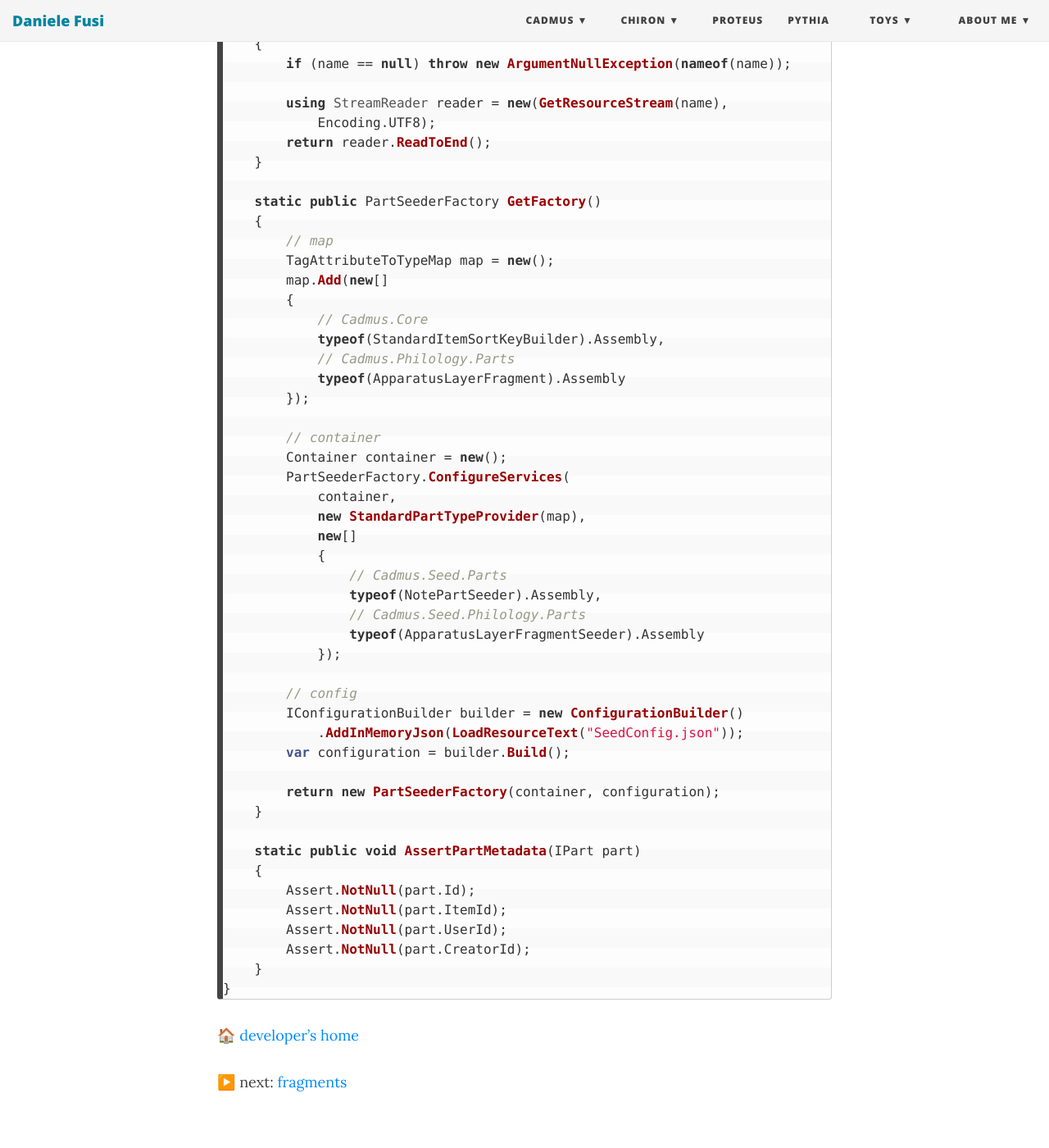
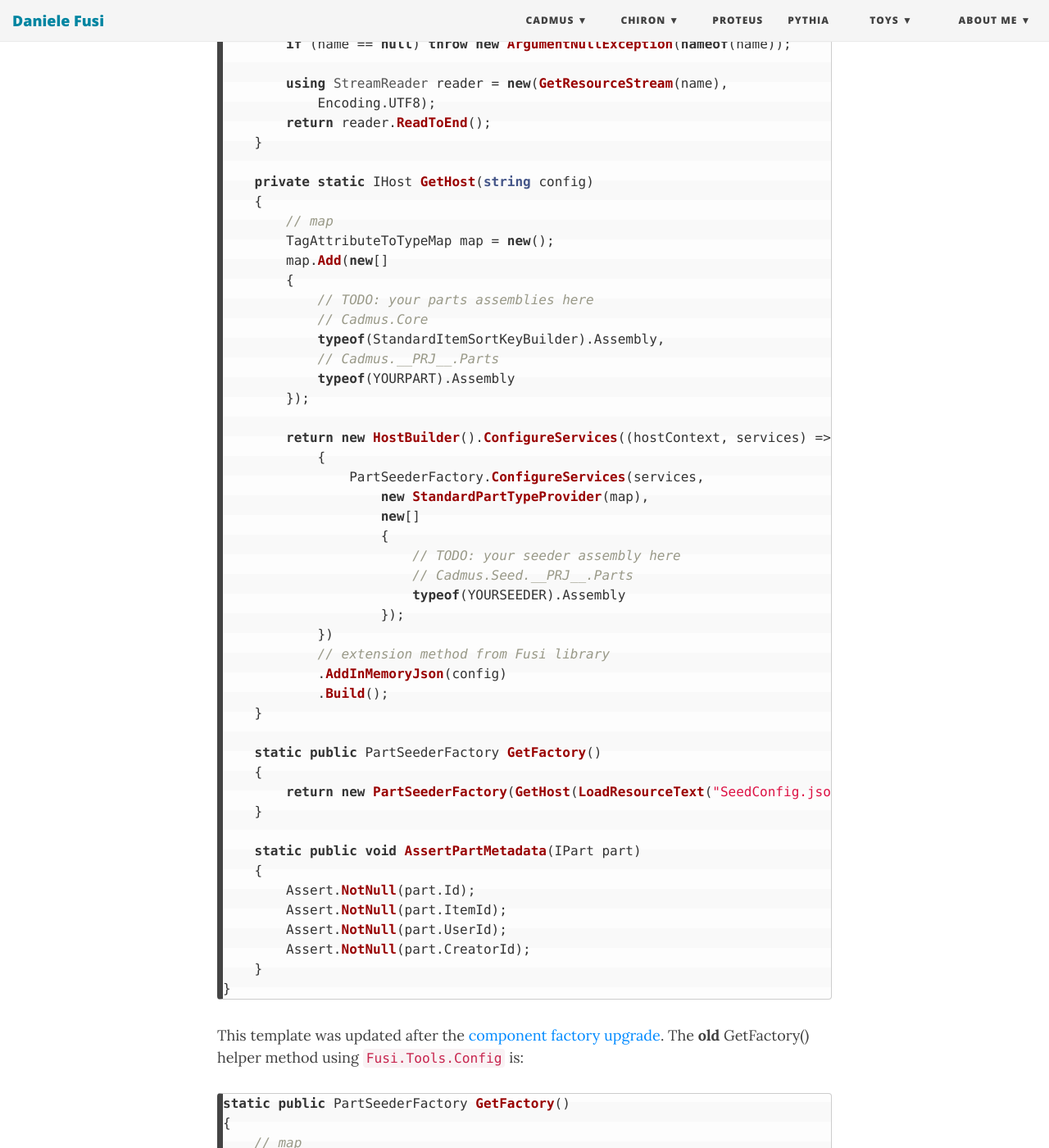
Before and after one commit to Myrmex/overview, a Jekyll site: the page built from cadmus/dev/backend/part-seeders.md, in a window 1280 px wide and 1400 px high, scrolled down 5862 px. Shown: the whole window at 82% size. Built offline with Jekyll 4.4.1, drawn with Linux system fonts in a browser that asks for light colours; nearby versions of some CDN libraries; some of the changed text lies outside the part shown.

Commit message:
Update part-seeders.md

````diff
--- a/cadmus/dev/backend/part-seeders.md
+++ b/cadmus/dev/backend/part-seeders.md
@@ -205,10 +205,9 @@ Sample `TestHelper`:
 ```cs
 using Cadmus.Core;
 using Cadmus.Core.Config;
-using Cadmus.Pura.Parts;
+using Cadmus.__PRJ__.Parts;
 using Fusi.Microsoft.Extensions.Configuration.InMemoryJson;
 using Microsoft.Extensions.Configuration;
-using SimpleInjector;
 using System;
 using System.IO;
 using System.Reflection;
@@ -224,7 +223,7 @@ static internal class TestHelper
         if (name == null) throw new ArgumentNullException(nameof(name));
 
         return Assembly.GetExecutingAssembly().GetManifestResourceStream(
-                $"Cadmus.Seed.Pura.Parts.Test.Assets.{name}")!;
+                $"Cadmus.Seed.__PRJ__.Parts.Test.Assets.{name}")!;
     }
 
     static public string LoadResourceText(string name)
@@ -236,37 +235,38 @@ static internal class TestHelper
         return reader.ReadToEnd();
     }
 
-    static public PartSeederFactory GetFactory()
+    private static IHost GetHost(string config)
     {
         // map
         TagAttributeToTypeMap map = new();
         map.Add(new[]
         {
+            // TODO: your parts assemblies here
             // Cadmus.Core
             typeof(StandardItemSortKeyBuilder).Assembly,
-            // Cadmus.Philology.Parts
-            typeof(ApparatusLayerFragment).Assembly
+            // Cadmus.__PRJ__.Parts
+            typeof(YOURPART).Assembly
         });
 
-        // container
-        Container container = new();
-        PartSeederFactory.ConfigureServices(
-            container,
-            new StandardPartTypeProvider(map),
-            new[]
+        return new HostBuilder().ConfigureServices((hostContext, services) =>
             {
-                // Cadmus.Seed.Parts
-                typeof(NotePartSeeder).Assembly,
-                // Cadmus.Seed.Philology.Parts
-                typeof(ApparatusLayerFragmentSeeder).Assembly
-            });
+                PartSeederFactory.ConfigureServices(services,
+                    new StandardPartTypeProvider(map),
+                    new[]
+                    {
+                        // TODO: your seeder assembly here
+                        // Cadmus.Seed.__PRJ__.Parts
+                        typeof(YOURSEEDER).Assembly
+                    });
+            })
+            // extension method from Fusi library
+            .AddInMemoryJson(config)
+            .Build();
+    }
 
-        // config
-        IConfigurationBuilder builder = new ConfigurationBuilder()
-            .AddInMemoryJson(LoadResourceText("SeedConfig.json"));
-        var configuration = builder.Build();
-
-        return new PartSeederFactory(container, configuration);
+    static public PartSeederFactory GetFactory()
+    {
+        return new PartSeederFactory(GetHost(LoadResourceText("SeedConfig.json")));
     }
 
     static public void AssertPartMetadata(IPart part)
@@ -279,6 +279,43 @@ static internal class TestHelper
 }
 ```
 
+This template was updated after the [component factory upgrade](../history.md#2023-02-01---backend-infrastructure-upgrade). The **old** GetFactory() helper method using `Fusi.Tools.Config` is:
+
+```cs
+static public PartSeederFactory GetFactory()
+{
+    // map
+    TagAttributeToTypeMap map = new();
+    map.Add(new[]
+    {
+        // Cadmus.Core
+        typeof(StandardItemSortKeyBuilder).Assembly,
+        // Cadmus.Philology.Parts
+        typeof(ApparatusLayerFragment).Assembly
+    });
+
+    // container
+    Container container = new();
+    PartSeederFactory.ConfigureServices(
+        container,
+        new StandardPartTypeProvider(map),
+        new[]
+        {
+            // Cadmus.Seed.Parts
+            typeof(NotePartSeeder).Assembly,
+            // Cadmus.Seed.Philology.Parts
+            typeof(ApparatusLayerFragmentSeeder).Assembly
+        });
+
+    // config
+    IConfigurationBuilder builder = new ConfigurationBuilder()
+        .AddInMemoryJson(LoadResourceText("SeedConfig.json"));
+    var configuration = builder.Build();
+
+    return new PartSeederFactory(container, configuration);
+}
+```
+
 🏠 [developer's home](../toc.md)
 
 ▶️ next: [fragments](fragments.md)
````
